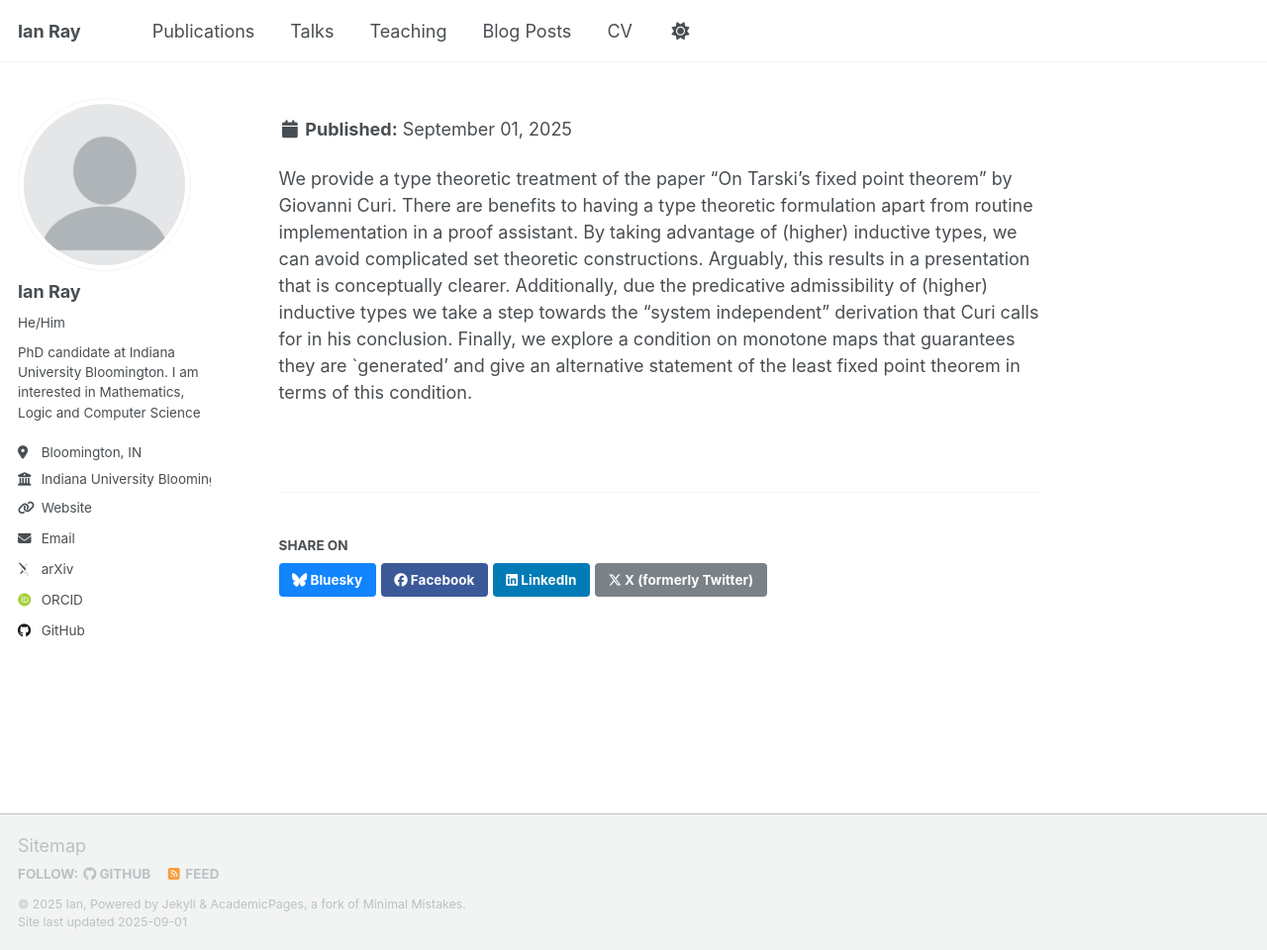
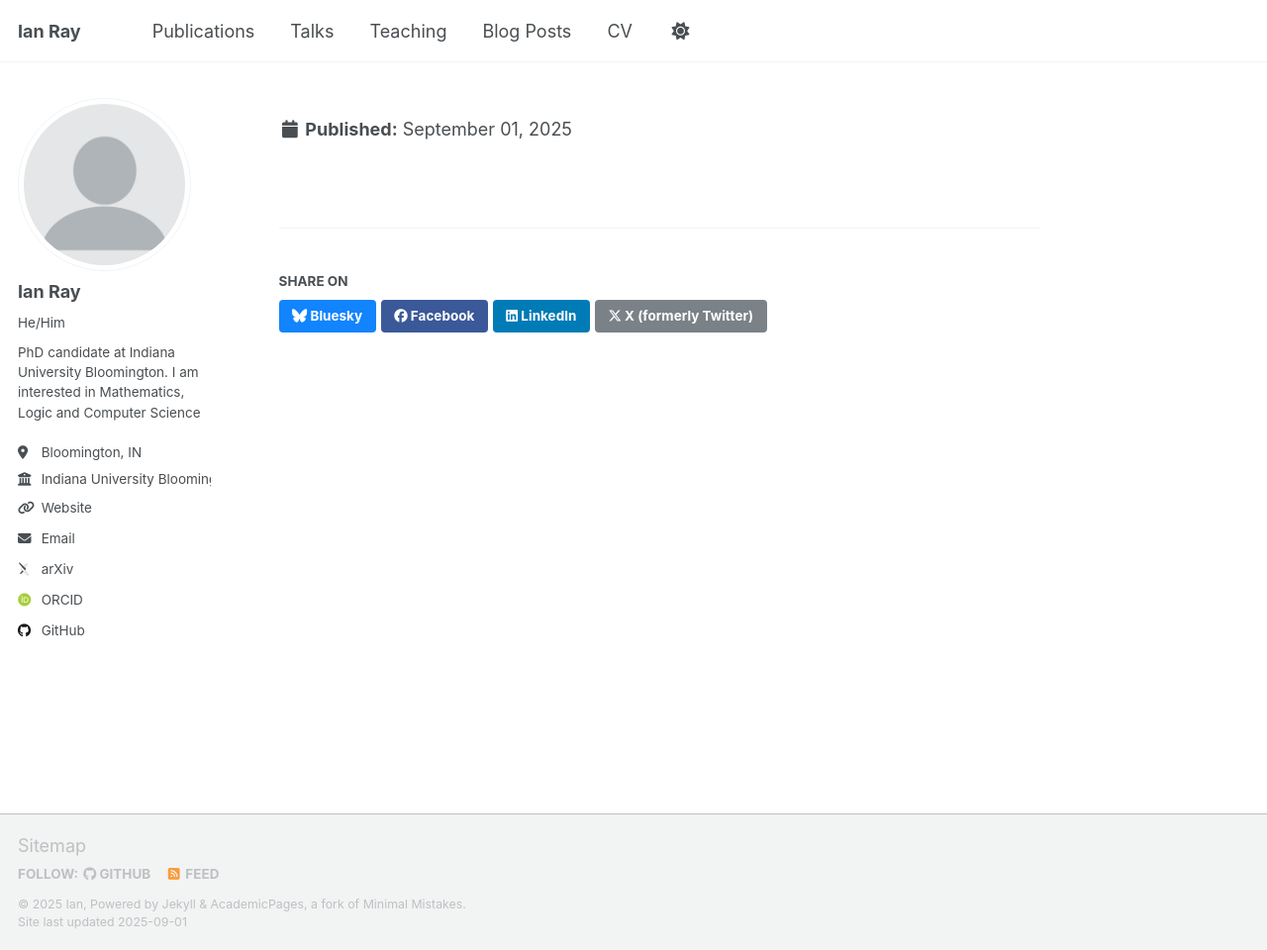
Before and after one commit to IanRay11/IanRay11.github.io, a Jekyll site: the page built from _publications/2009-10-01-paper-title-number-1.md, in a window 1280 px wide and 960 px high. Shown: the whole window at 99% size. Built offline with Jekyll 4.4.1, drawn with Linux system fonts in a browser that asks for light colours; some web fonts are replaced; a script that is not in the unit is left out.

Commit message:
Update 2009-10-01-paper-title-number-1.md

```diff
--- a/_publications/2009-10-01-paper-title-number-1.md
+++ b/_publications/2009-10-01-paper-title-number-1.md
@@ -8,5 +8,3 @@ excerpt: 'We provide a type theoretic treatment of the paper "On Tarski's fixed
 date: 01-01-2024
 citation: 'https://doi.org/10.48550/arXiv.2401.00841'
 ---
-
-We provide a type theoretic treatment of the paper "On Tarski's fixed point theorem" by Giovanni Curi. There are benefits to having a type theoretic formulation apart from routine implementation in a proof assistant. By taking advantage of (higher) inductive types, we can avoid complicated set theoretic constructions. Arguably, this results in a presentation that is conceptually clearer. Additionally, due the predicative admissibility of (higher) inductive types we take a step towards the "system independent" derivation that Curi calls for in his conclusion. Finally, we explore a condition on monotone maps that guarantees they are `generated' and give an alternative statement of the least fixed point theorem in terms of this condition.
```
